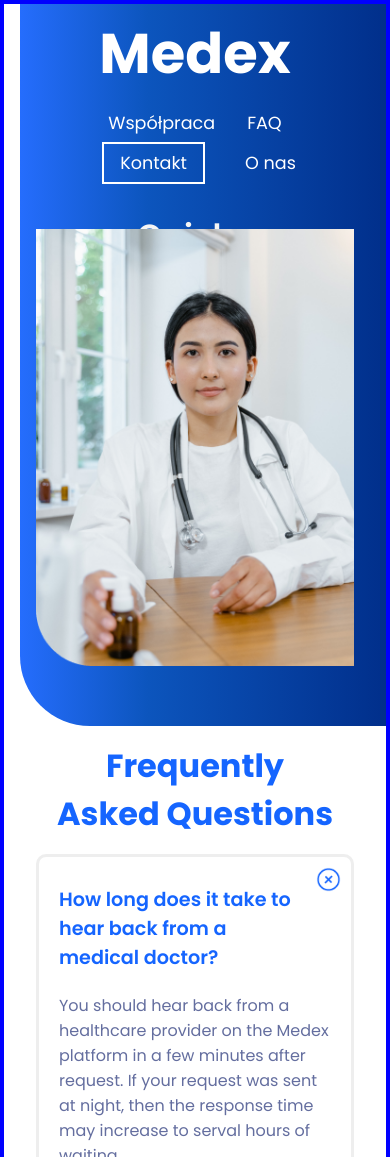
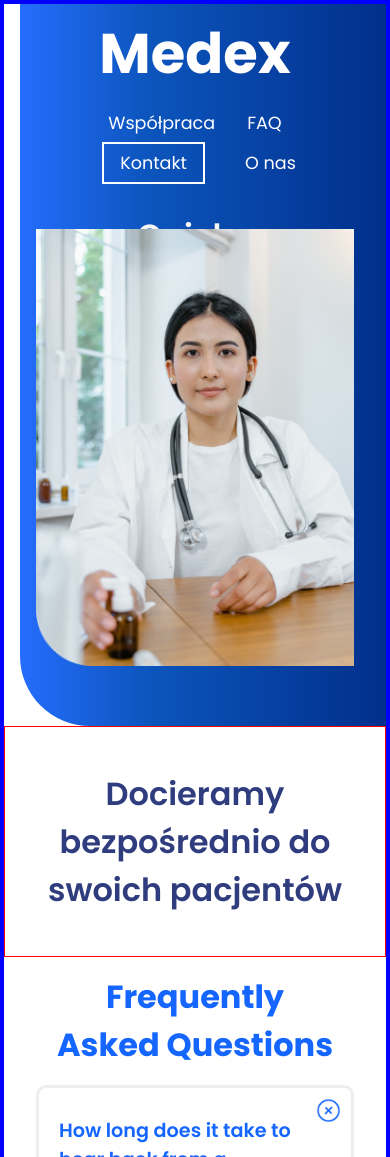
Before and after one commit to arjamizo/medex-langing-page, a Next.js app: page / in a window 390 px wide. Shown: the top 1157 px of the page. Built offline with nearby package versions, Linux system fonts and the light colour scheme.

Commit message:
feat: draft component ReachOurPatients

```diff
--- /dev/null
+++ b/components/ReachOurPatients.tsx
@@ -0,0 +1,15 @@
+import React from "react";
+import styles from "../styles/ReachOurPatients.module.css";
+import ImageFix from "./elements/ImageFix";
+
+export default function ReachOurPatients() {
+	return (
+		<div className={styles.globalReachOurPatients}>
+			<h2>Docieramy bezpośrednio do swoich pacjentów</h2>
+			<ImageFix
+				src="/images/circleOurPatients.png"
+				alt="Placeholder Our patients"
+			/>
+		</div>
+	);
+}
--- a/components/TopHeader.tsx
+++ b/components/TopHeader.tsx
@@ -39,7 +39,7 @@
 					</div>
 				</div>
 				<div className={styles.imagePosition}>
-					<ImageFix />
+					<ImageFix src="/images/ladyDoctor.png" alt="Lady Doctor" />
 				</div>
 			</div>
 		</div>
--- a/components/elements/ImageFix.tsx
+++ b/components/elements/ImageFix.tsx
@@ -2,12 +2,17 @@
 import Image from "next/image";
 import React from "react";
 
-export default function ImageFix(props: object) {
+type propsType = {
+	src: string;
+	alt: string;
+};
+
+export default function ImageFix(props: propsType) {
 	return (
 		<div className={styles.imageContainer}>
 			<Image
-				src="/images/ladyDoctor.png"
-				alt=""
+				src={props.src}
+				alt={props.alt}
 				layout="fill"
 				className={styles.image}
 			/>
--- a/pages/index.tsx
+++ b/pages/index.tsx
@@ -1,12 +1,13 @@
-import Head from 'next/head';
-import React from 'react';
+import Head from "next/head";
+import React from "react";
 
-import FAQ from '../components/FAQ';
-import Footer from '../components/Footer';
-import styles from '../styles/Home.module.css';
-import TopHeader from './../components/TopHeader';
+import FAQ from "../components/FAQ";
+import Footer from "../components/Footer";
+import styles from "../styles/Home.module.css";
+import TopHeader from "./../components/TopHeader";
 
 import type { NextPage } from "next";
+import ReachOurPatients from "../components/ReachOurPatients";
 const Home: NextPage = () => {
 	return (
 		<div className={styles.container}>
@@ -18,6 +19,7 @@
 
 			<main className={styles.main}>
 				<TopHeader />
+				<ReachOurPatients />
 				<FAQ />
 				<footer>
 					<Footer />
--- /dev/null
+++ b/styles/ReachOurPatients.module.css
@@ -0,0 +1,29 @@
+.globalReachOurPatients {
+	padding: 3rem 8rem;
+	border: 1px solid red;
+}
+
+.globalReachOurPatients h2 {
+	font-size: 48px;
+	line-height: 72px;
+	font-family: "Poppins";
+	color: #2f3c7e;
+	max-width: 40rem;
+	font-weight: 600;
+}
+
+@media (max-width: 1024px) {
+	/* Laptop */
+
+	.globalReachOurPatients {
+		padding: 1rem 2rem;
+		border: 1px solid red;
+	}
+
+	.globalReachOurPatients h2 {
+		font-size: 2rem;
+		line-height: 3rem;
+		text-align: center;
+		max-width: 100%;
+	}
+}
```
Also changed, not shown: public/images/circleOurPatients.png (added).
